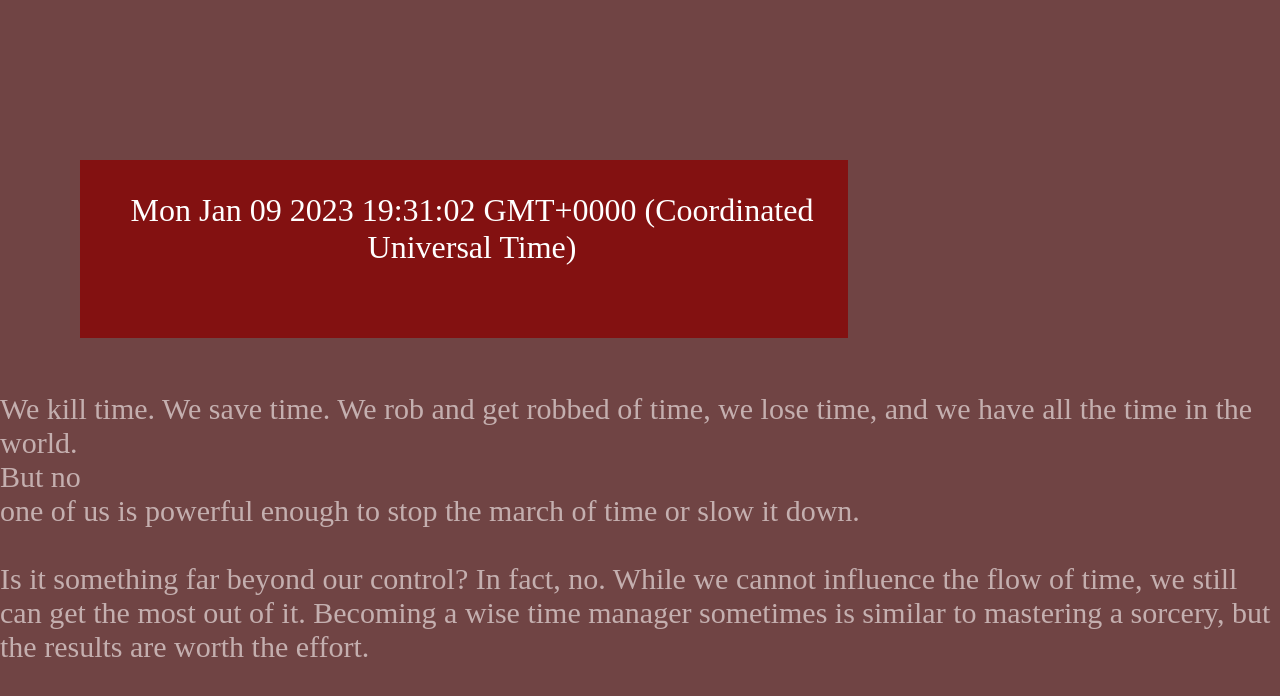
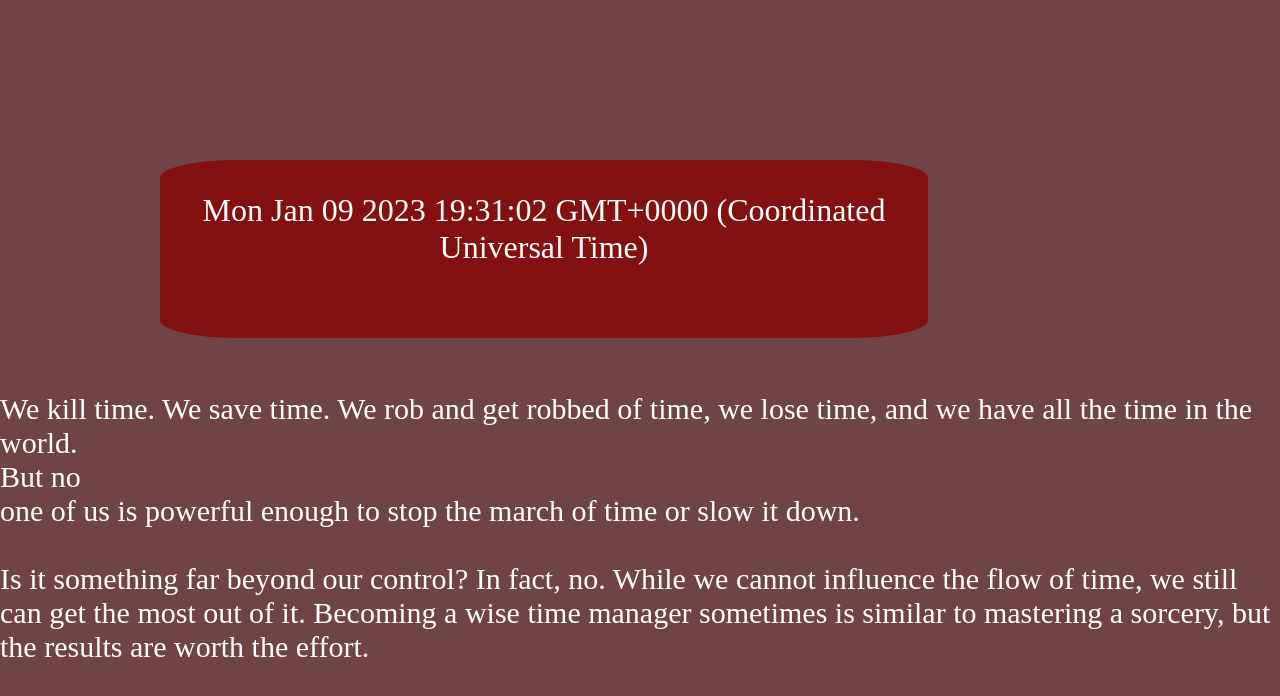
Before and after one commit to Shivendraojha/Date, a plain HTML site: page index.html in a window 1280 px wide. Drawn offline with Linux system fonts and the light colour scheme.

Commit message:
Update index.html

```diff
--- a/index.html
+++ b/index.html
@@ -21,13 +21,13 @@
 
             justify-content: center;
             align-items: center;
-            margin-left: 10vh;
+            margin-left: 20vh;
             margin-top: 20vh;
             background-color: rgb(131, 17, 17);
             width: 60vw;
 /*             height: 17vh; */
             display: inline-block;
-            /* border-radius: 50%; */
+             border-radius: 10%;
         }
 
         #date {
@@ -35,7 +35,7 @@
             display: inline-block;
             text-align: center;
             margin-top: 4vh;
-            margin-left: 2vh;
+            margin-left: auto;
             padding-bottom: 9vh;
             font-size: 4vh;
 
@@ -43,7 +43,7 @@
 
         .para {
             font-size: 30px;
-            color: rgb(196, 175, 175);
+            color:white;
         }
     </style>
 </head>
```
